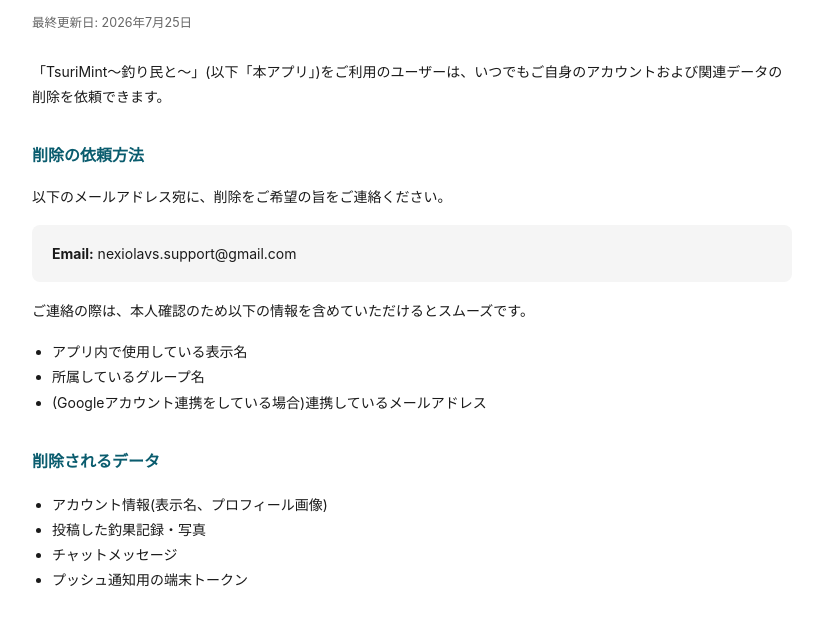
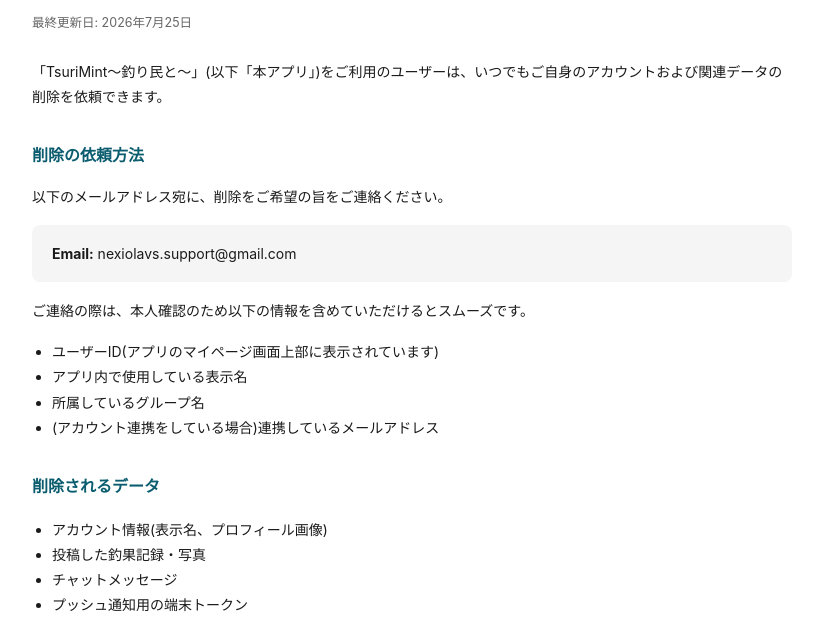
Before and after one commit to NexioLaVs/tsurimint-privacy, a plain HTML site: page account-deletion.html in a window 1280 px wide. Shown: the part 103-724 px from the top of the page, without its empty margins (228-1051 px from the left). Drawn offline with Linux system fonts and the light colour scheme.

Commit message:
削除依頼時にユーザーIDの記載を依頼する文言を追加
本人確認用の情報として、マイページ上部で確認できるユーザーIDの記載を
案内に加える。あわせて連携アカウントの表記をGoogle限定からApple等も
含む一般表記に修正。

```diff
--- a/account-deletion.html
+++ b/account-deletion.html
@@ -28,9 +28,10 @@
 </div>
 <p>ご連絡の際は、本人確認のため以下の情報を含めていただけるとスムーズです。</p>
 <ul>
+  <li>ユーザーID(アプリのマイページ画面上部に表示されています)</li>
   <li>アプリ内で使用している表示名</li>
   <li>所属しているグループ名</li>
-  <li>(Googleアカウント連携をしている場合)連携しているメールアドレス</li>
+  <li>(アカウント連携をしている場合)連携しているメールアドレス</li>
 </ul>
 
 <h2>削除されるデータ</h2>
```
